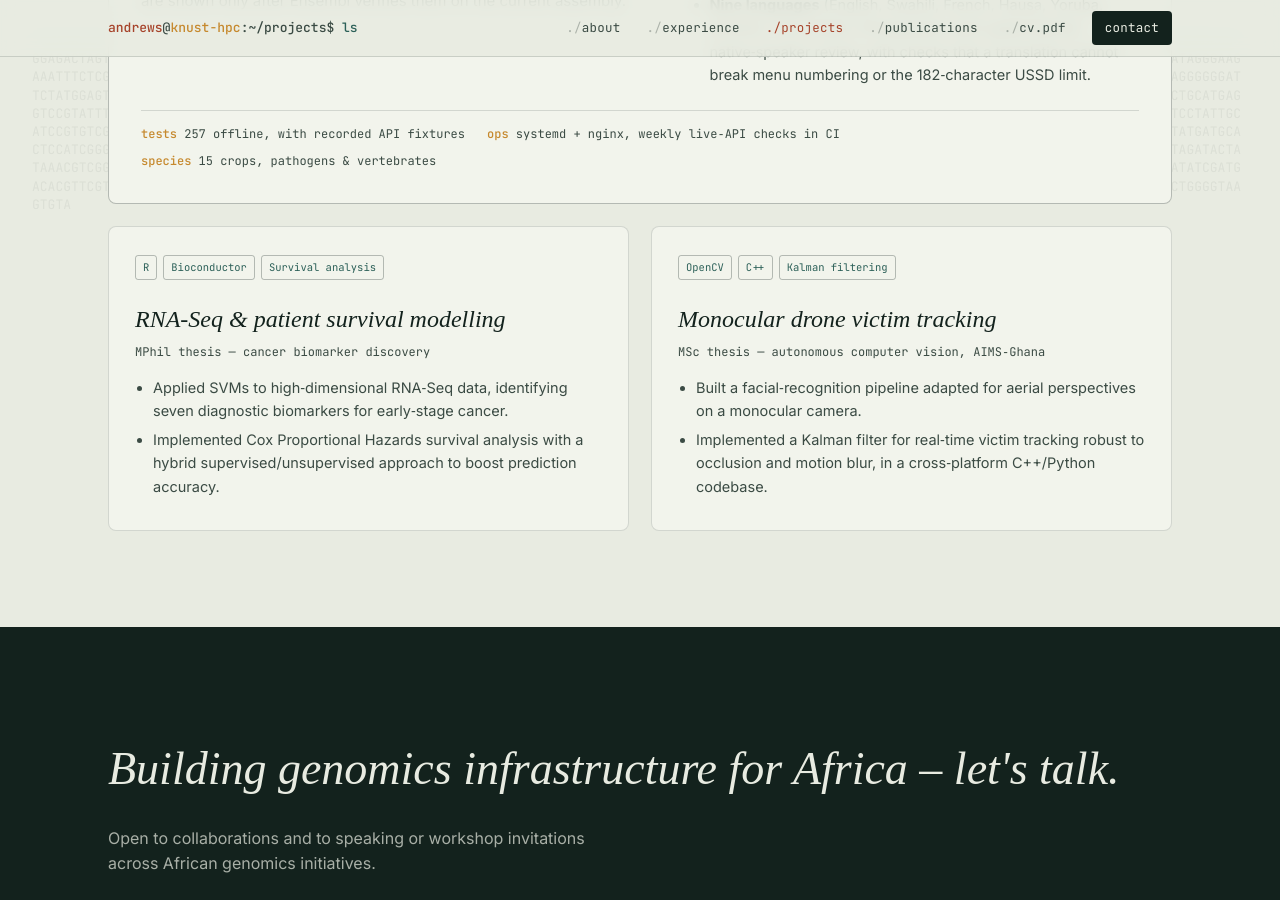
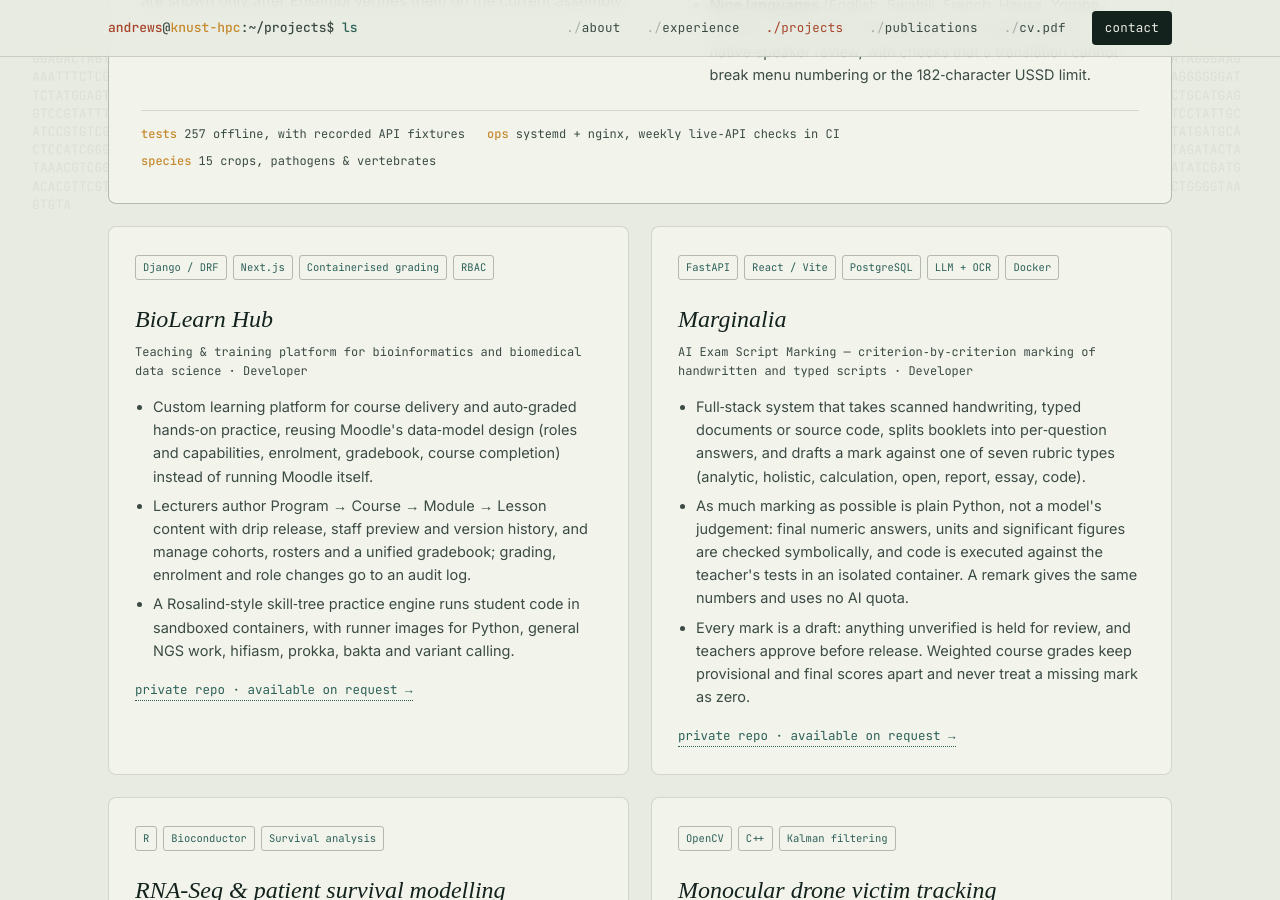
Before and after one commit to fandrew19/fandrew19.github.io, a Jekyll site: the page built from projects/index.html, in a window 1280 px wide and 900 px high, scrolled down 2507 px. Built offline with Jekyll 4.4.1, drawn with Linux system fonts in a browser that asks for light colours; some web fonts are replaced.

Commit message:
additional projects, biolearn_lab and marginalia ai marking

```diff
--- /dev/null
+++ b/_includes/projects/biolearn-hub.html
@@ -0,0 +1,11 @@
+<div class="proj-card">
+  <div class="tag-row"><span>Django / DRF</span><span>Next.js</span><span>Containerised grading</span><span>RBAC</span></div>
+  <h3>BioLearn Hub</h3>
+  <span class="sub">Teaching &amp; training platform for bioinformatics and biomedical data science · Developer</span>
+  <ul>
+    <li>Custom learning platform for course delivery and auto‑graded hands‑on practice, reusing Moodle's data‑model design (roles and capabilities, enrolment, gradebook, course completion) instead of running Moodle itself.</li>
+    <li>Lecturers author Program → Course → Module → Lesson content with drip release, staff preview and version history, and manage cohorts, rosters and a unified gradebook; grading, enrolment and role changes go to an audit log.</li>
+    <li>A Rosalind‑style skill‑tree practice engine runs student code in sandboxed containers, with runner images for Python, general NGS work, hifiasm, prokka, bakta and variant calling.</li>
+  </ul>
+  <a class="proj-link" href="mailto:andrewsf.adu@gmail.com?subject=BioLearn%20Hub%20repository%20access">private repo · available on request →</a>
+</div>
--- /dev/null
+++ b/_includes/projects/marginalia.html
@@ -0,0 +1,11 @@
+<div class="proj-card">
+  <div class="tag-row"><span>FastAPI</span><span>React / Vite</span><span>PostgreSQL</span><span>LLM + OCR</span><span>Docker</span></div>
+  <h3>Marginalia</h3>
+  <span class="sub">AI Exam Script Marking — criterion‑by‑criterion marking of handwritten and typed scripts · Developer</span>
+  <ul>
+    <li>Full‑stack system that takes scanned handwriting, typed documents or source code, splits booklets into per‑question answers, and drafts a mark against one of seven rubric types (analytic, holistic, calculation, open, report, essay, code).</li>
+    <li>As much marking as possible is plain Python, not a model's judgement: final numeric answers, units and significant figures are checked symbolically, and code is executed against the teacher's tests in an isolated container. A remark gives the same numbers and uses no AI quota.</li>
+    <li>Every mark is a draft: anything unverified is held for review, and teachers approve before release. Weighted course grades keep provisional and final scores apart and never treat a missing mark as zero.</li>
+  </ul>
+  <a class="proj-link" href="mailto:andrewsf.adu@gmail.com?subject=Marginalia%20repository%20access">private repo · available on request →</a>
+</div>
--- a/projects/index.html
+++ b/projects/index.html
@@ -25,6 +25,8 @@ prompt_cmd: ls
 {% include projects/deepphylo.html %}
 {% include projects/preeclampsia.html %}
 {% include projects/africabiolite.html %}
+{% include projects/biolearn-hub.html %}
+{% include projects/marginalia.html %}
 {% include projects/rnaseq-survival.html %}
 {% include projects/drone-tracking.html %}
     </div>
```
